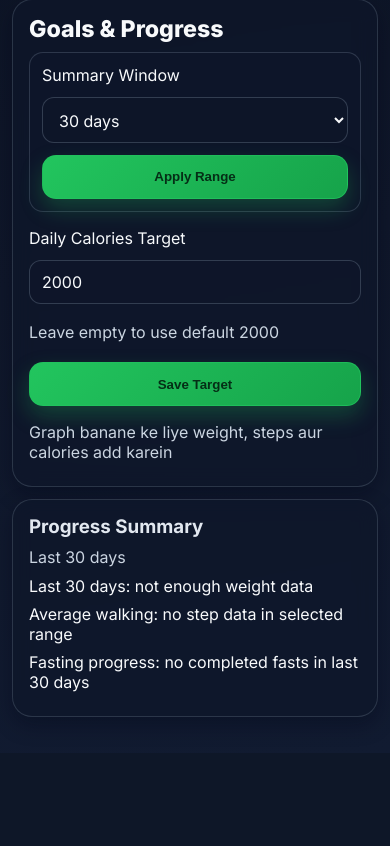
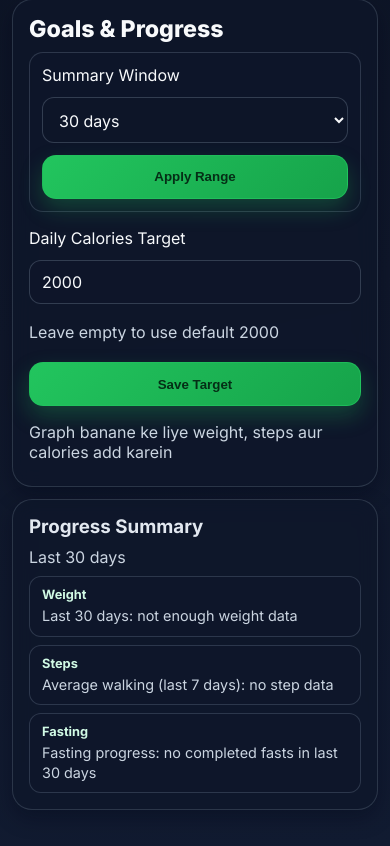
Before and after one commit to badarhayat/Desi-Fitness, a Flask app: page /graph in a window 390 px wide. Shown: the part 358-1204 px from the top of the page. Before the commit the page ends 1075 px from the top, so only its background shows below. Run offline with Flask 3, Linux system fonts and the light colour scheme; the visitor is signed in with stand-in values (Sample User, id 1).

Commit message:
Update goals steps summary to last-week daily average and improve mobile UI

```diff
--- a/app.py
+++ b/app.py
@@ -628,15 +628,28 @@ def _summarize_progress_window(user_data: dict, start_date, end_date, label: str
     else:
         weight_summary = f"{label}: not enough weight data"
 
-    steps_points = _windowed_points(user_data.get("steps_log", []), "steps")
-    if steps_points:
-        total_steps = sum(point[1] for point in steps_points)
-        total_days = max(1, (end_date - start_date).days + 1)
-        total_weeks = max(total_days / 7, 1)
-        average_steps_per_week = int(round(total_steps / total_weeks))
-        steps_summary = f"Average walking: {average_steps_per_week:,} steps/week"
+    week_end = end_date
+    week_start = end_date - timedelta(days=6)
+    week_steps_total = 0.0
+    week_has_entries = False
+    for entry in user_data.get("steps_log", []):
+        entry_date = _parse_iso_datetime(entry.get("date"))
+        if entry_date is None:
+            continue
+        only_date = entry_date.date()
+        if only_date < week_start or only_date > week_end:
+            continue
+        try:
+            week_steps_total += float(entry.get("steps", 0))
+            week_has_entries = True
+        except (ValueError, TypeError):
+            continue
+
+    if week_has_entries:
+        average_steps_per_day = int(round(week_steps_total / 7))
+        steps_summary = f"Average walking (last 7 days): {average_steps_per_day:,} steps/day"
     else:
-        steps_summary = "Average walking: no step data in selected range"
+        steps_summary = "Average walking (last 7 days): no step data"
 
     fasting_state = user_data.setdefault("fasting_data", fitness_analysis._default_fasting_data())
     recent_fasts = []
--- a/static/style.css
+++ b/static/style.css
@@ -534,6 +534,33 @@ td {
     color: var(--text-soft);
 }
 
+.summary-grid {
+    display: grid;
+    grid-template-columns: 1fr;
+    gap: 8px;
+}
+
+.summary-item {
+    border: 1px solid rgba(148, 163, 184, 0.24);
+    border-radius: 12px;
+    background: rgba(15, 23, 42, 0.5);
+    padding: 10px 12px;
+}
+
+.summary-label {
+    margin: 0 0 4px;
+    font-size: 0.8rem;
+    font-weight: 700;
+    color: #d1fae5;
+}
+
+.summary-value {
+    margin: 0;
+    font-size: 0.9rem;
+    line-height: 1.35;
+    color: var(--text-soft);
+}
+
 .metric-grid {
     display: grid;
     gap: 12px;
@@ -753,4 +780,8 @@ small {
     .metric-grid {
         grid-template-columns: repeat(2, minmax(0, 1fr));
     }
+
+    .summary-grid {
+        grid-template-columns: repeat(3, minmax(0, 1fr));
+    }
 }
--- a/templates/graph.html
+++ b/templates/graph.html
@@ -57,9 +57,20 @@
     <div class="list-card">
         <h2>{{ t("Progress Summary / پیش رفت خلاصہ") }}</h2>
         <p class="muted" style="margin-bottom: 0.6rem;">{{ window_label }}</p>
-        <p>{{ progress_summary.weight }}</p>
-        <p>{{ progress_summary.walking }}</p>
-        <p>{{ progress_summary.fasting }}</p>
+        <div class="summary-grid">
+            <article class="summary-item">
+                <p class="summary-label">{{ t("Weight / وزن") }}</p>
+                <p class="summary-value">{{ progress_summary.weight }}</p>
+            </article>
+            <article class="summary-item">
+                <p class="summary-label">{{ t("Steps / قدم") }}</p>
+                <p class="summary-value">{{ progress_summary.walking }}</p>
+            </article>
+            <article class="summary-item">
+                <p class="summary-label">{{ t("Fasting / روزہ") }}</p>
+                <p class="summary-value">{{ progress_summary.fasting }}</p>
+            </article>
+        </div>
     </div>
 </section>
 
```
